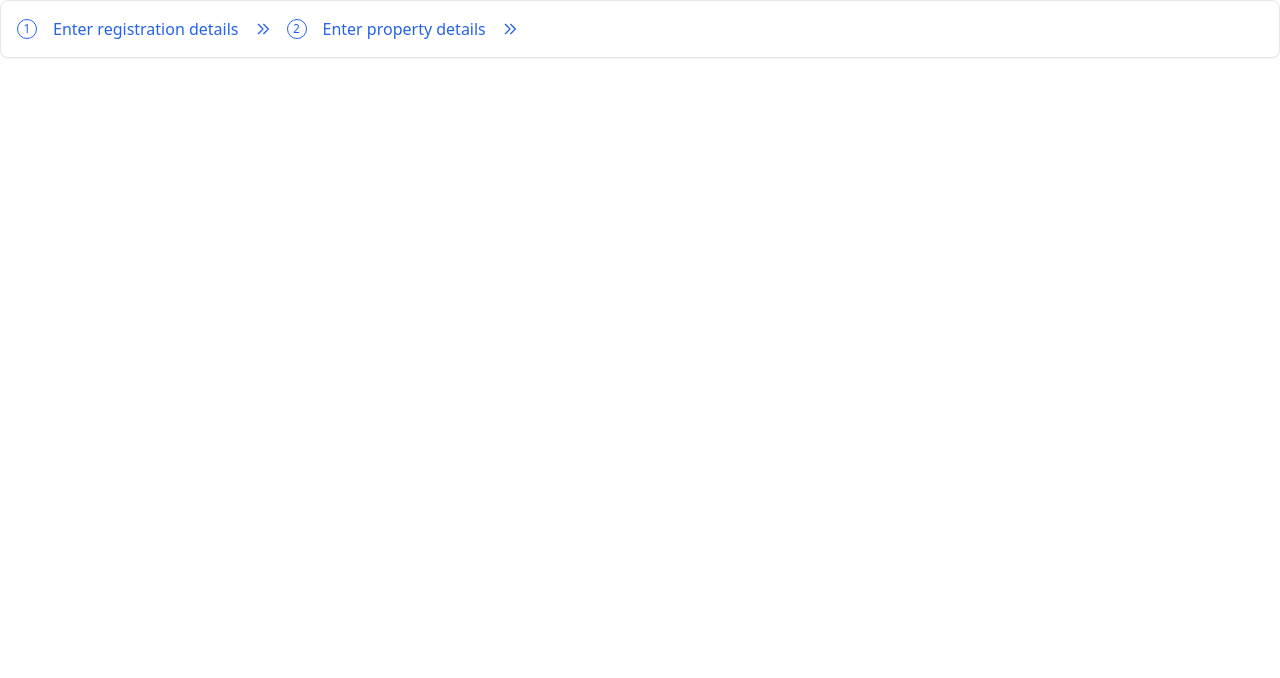
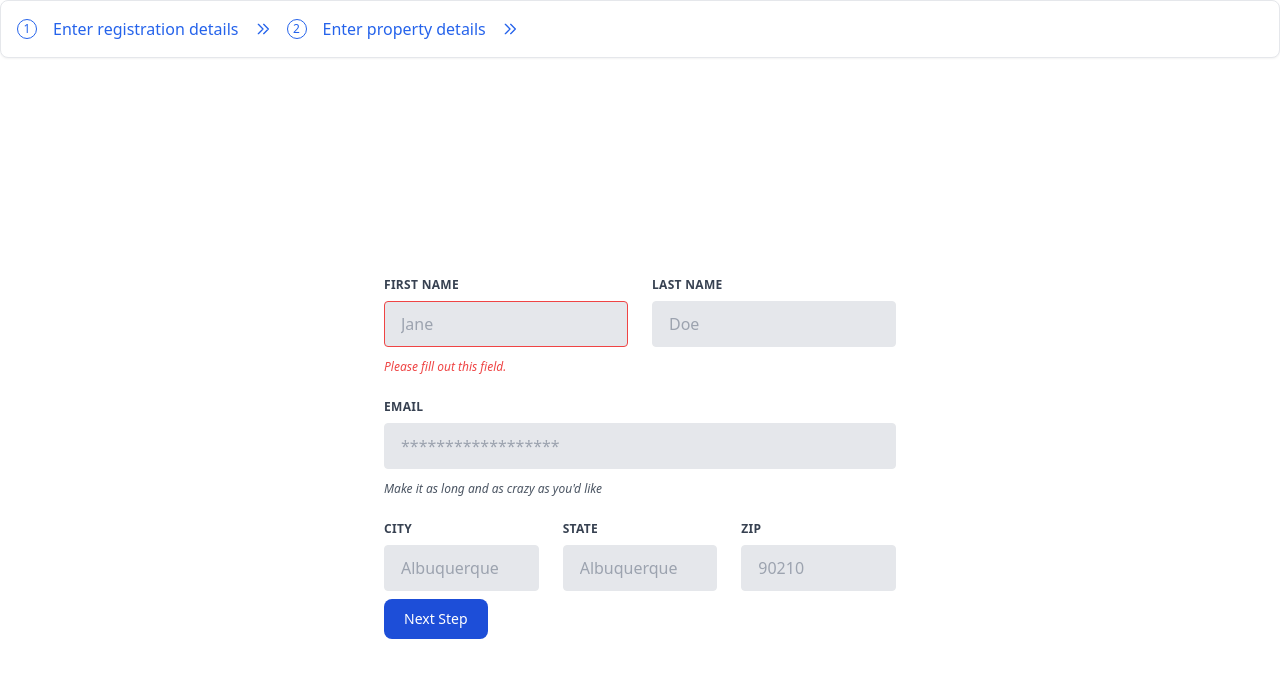
Before and after one commit to nam334/poc_repo_multi-step-form, a React (Create React App) app: page / in a window 1280 px wide. Shown: the top 678 px of the page. Built offline with nearby package versions, Linux system fonts and the light colour scheme.

Commit message:
added registration and property form

```diff
--- a/src/components/MultiStepForm.js
+++ b/src/components/MultiStepForm.js
@@ -1,7 +1,11 @@
-import React from 'react'
+import React, { useState } from 'react'
 
 const MultiStepForm = () => {
   const steps = ['Enter registration details', 'Enter property details'];
+  const [toggleStep, setToggleStep] = useState(true)
+  const toggleHandler = () => {
+    setToggleStep(toggle => !toggle)
+  }
   return (
     <>
 
@@ -18,6 +22,116 @@
     )))
    }
 </ol>
+<div className='flex flex-col justify-center items-center h-screen'>
+    {
+        toggleStep ? <form className="w-full max-w-lg ">
+        <div className="flex flex-wrap -mx-3 mb-6">
+          <div className="w-full md:w-1/2 px-3 mb-6 md:mb-0">
+            <label className="block uppercase tracking-wide text-gray-700 text-xs font-bold mb-2" for="grid-first-name">
+              First Name
+            </label>
+            <input className="appearance-none block w-full bg-gray-200 text-gray-700 border border-red-500 rounded py-3 px-4 mb-3 leading-tight focus:outline-none focus:bg-white" id="grid-first-name" type="text" placeholder="Jane" />
+            <p className="text-red-500 text-xs italic">Please fill out this field.</p>
+          </div>
+          <div className="w-full md:w-1/2 px-3">
+            <label className="block uppercase tracking-wide text-gray-700 text-xs font-bold mb-2" for="grid-last-name">
+              Last Name
+            </label>
+            <input className="appearance-none block w-full bg-gray-200 text-gray-700 border border-gray-200 rounded py-3 px-4 leading-tight focus:outline-none focus:bg-white focus:border-gray-500" id="grid-last-name" type="text" placeholder="Doe" />
+          </div>
+        </div>
+        <div className="flex flex-wrap -mx-3 mb-6">
+          <div className="w-full px-3">
+            <label className="block uppercase tracking-wide text-gray-700 text-xs font-bold mb-2" for="grid-password">
+              Email
+            </label>
+            <input className="appearance-none block w-full bg-gray-200 text-gray-700 border border-gray-200 rounded py-3 px-4 mb-3 leading-tight focus:outline-none focus:bg-white focus:border-gray-500" id="grid-password" type="email" placeholder="******************" />
+            <p className="text-gray-600 text-xs italic">Make it as long and as crazy as you'd like</p>
+          </div>
+        </div>
+        <div className="flex flex-wrap -mx-3 mb-2">
+          <div className="w-full md:w-1/3 px-3 mb-6 md:mb-0">
+            <label className="block uppercase tracking-wide text-gray-700 text-xs font-bold mb-2" for="grid-city">
+              City
+            </label>
+            <input className="appearance-none block w-full bg-gray-200 text-gray-700 border border-gray-200 rounded py-3 px-4 leading-tight focus:outline-none focus:bg-white focus:border-gray-500" id="grid-city" type="text" placeholder="Albuquerque" />
+          </div>
+          <div className="w-full md:w-1/3 px-3 mb-6 md:mb-0">
+          <label className="block uppercase tracking-wide text-gray-700 text-xs font-bold mb-2" for="grid-city">
+              State
+            </label>
+            <input className="appearance-none block w-full bg-gray-200 text-gray-700 border border-gray-200 rounded py-3 px-4 leading-tight focus:outline-none focus:bg-white focus:border-gray-500" id="grid-city" type="text" placeholder="Albuquerque" />
+
+            {/* <label className="block uppercase tracking-wide text-gray-700 text-xs font-bold mb-2" for="grid-state">
+              State
+            </label>
+            <div className="relative">
+              <select className="block appearance-none w-full bg-gray-200 border border-gray-200 text-gray-700 py-3 px-4 pr-8 rounded leading-tight focus:outline-none focus:bg-white focus:border-gray-500" id="grid-state">
+                <option>New Mexico</option>
+                <option>Missouri</option>
+                <option>Texas</option>
+              </select>
+              <div className="pointer-events-none absolute inset-y-0 right-0 flex items-center px-2 text-gray-700">
+                <svg className="fill-current h-4 w-4" xmlns="http://www.w3.org/2000/svg" viewBox="0 0 20 20"><path d="M9.293 12.95l.707.707L15.657 8l-1.414-1.414L10 10.828 5.757 6.586 4.343 8z"/></svg>
+              </div>
+            </div> */}
+          </div>
+          <div className="w-full md:w-1/3 px-3 mb-6 md:mb-0">
+            <label className="block uppercase tracking-wide text-gray-700 text-xs font-bold mb-2" for="grid-zip">
+              Zip
+            </label>
+            <input className="appearance-none block w-full bg-gray-200 text-gray-700 border border-gray-200 rounded py-3 px-4 leading-tight focus:outline-none focus:bg-white focus:border-gray-500" id="grid-zip" type="text" placeholder="90210" />
+          </div>
+        </div>
+        {/* <button type="button" className="text-white bg-blue-700 hover:bg-blue-800 focus:ring-4 focus:outline-none focus:ring-blue-300 font-medium rounded-lg text-sm px-5 py-2.5 text-center dark:bg-blue-600 dark:hover:bg-blue-700 dark:focus:ring-blue-800"
+  onClick={toggleHandler}>
+        Back
+    </button> */}
+        <button type="button" className="text-white bg-blue-700 hover:bg-blue-800 focus:ring-4 focus:outline-none focus:ring-blue-300 font-medium rounded-lg text-sm px-5 py-2.5 text-center dark:bg-blue-600 dark:hover:bg-blue-700 dark:focus:ring-blue-800"
+  onClick={toggleHandler}>
+        Next Step
+    </button>
+      </form> : <form className="w-full max-w-lg ">
+  <div className="flex flex-wrap -mx-3 mb-6">
+    <div className="w-full md:w-1/2 px-3 mb-6 md:mb-0">
+      <label className="block uppercase tracking-wide text-gray-700 text-xs font-bold mb-2" for="grid-first-name">
+        District
+      </label>
+      <input className="appearance-none block w-full bg-gray-200 text-gray-700 border border-red-500 rounded py-3 px-4 mb-3 leading-tight focus:outline-none focus:bg-white" id="grid-first-name" type="text" placeholder="Jane" />
+      <p className="text-red-500 text-xs italic">Please fill out this field.</p>
+    </div>
+    <div className="w-full md:w-1/2 px-3">
+      <label className="block uppercase tracking-wide text-gray-700 text-xs font-bold mb-2" for="grid-last-name">
+        Local Body
+      </label>
+      <input className="appearance-none block w-full bg-gray-200 text-gray-700 border border-gray-200 rounded py-3 px-4 leading-tight focus:outline-none focus:bg-white focus:border-gray-500" id="grid-last-name" type="text" placeholder="Doe" />
+    </div>
+  </div>
+  <div className="flex flex-wrap -mx-3 mb-6">
+    <div className="w-full px-3">
+      <label className="block uppercase tracking-wide text-gray-700 text-xs font-bold mb-2" for="grid-password">
+       Road Name
+      </label>
+      <input className="appearance-none block w-full bg-gray-200 text-gray-700 border border-gray-200 rounded py-3 px-4 mb-3 leading-tight focus:outline-none focus:bg-white focus:border-gray-500" id="grid-password" type="email" placeholder="******************" />
+      <p className="text-gray-600 text-xs italic">Make it as long and as crazy as you'd like</p>
+    </div>
+  </div>
+  <button type="button" className="text-white bg-blue-700 hover:bg-blue-800 focus:ring-4 focus:outline-none
+  focus:ring-blue-300 font-medium rounded-lg text-sm px-5 py-2.5 text-center
+  dark:bg-blue-600 dark:hover:bg-blue-700 dark:focus:ring-blue-800"
+  onClick={toggleHandler}>
+        Back
+    </button>
+    <button type="button" className="text-white bg-blue-700 mx-2 hover:bg-blue-800 focus:ring-4 focus:outline-none focus:ring-blue-300 font-medium rounded-lg text-sm px-5 py-2.5 text-center dark:bg-blue-600 dark:hover:bg-blue-700 dark:focus:ring-blue-800"
+ >
+        Add another property
+    </button>
+</form>
+    }
+
+
+
+</div>
     </>
   )
 }
```
